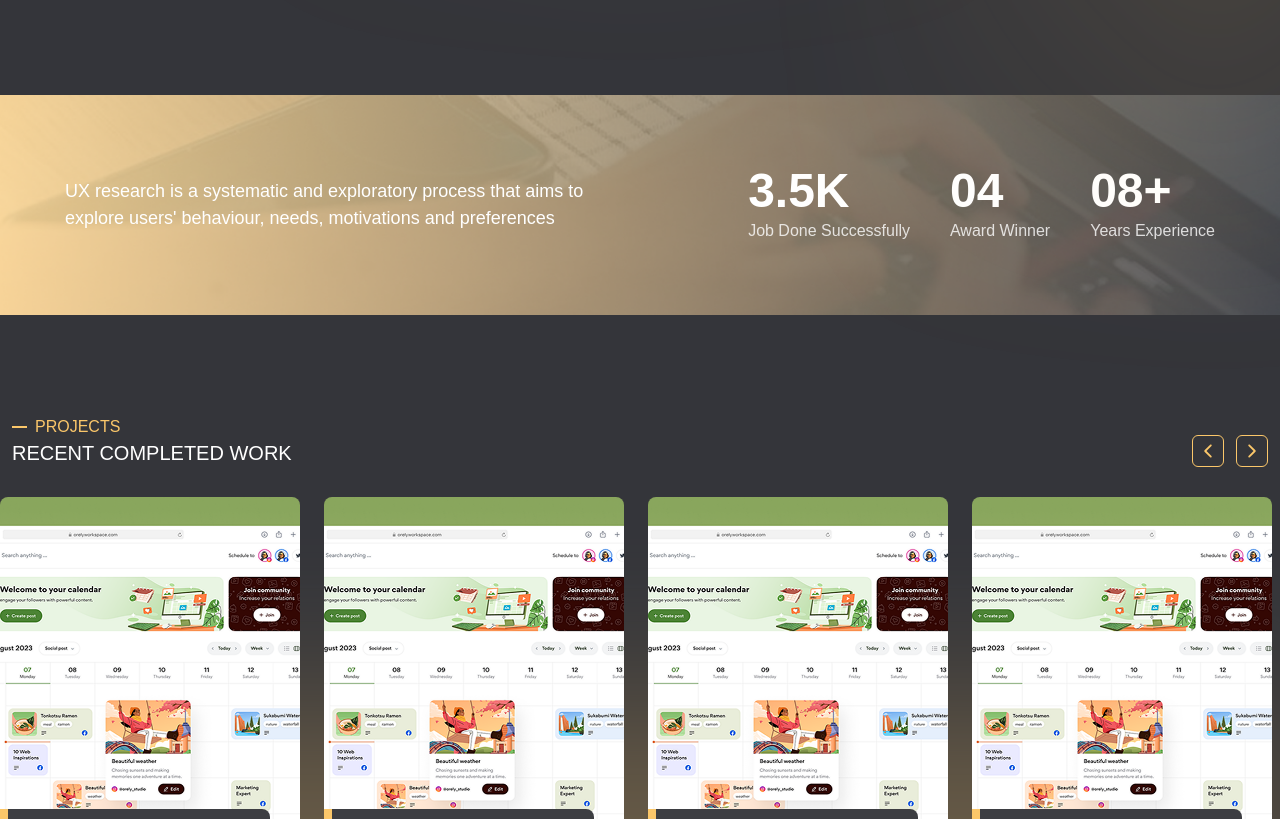
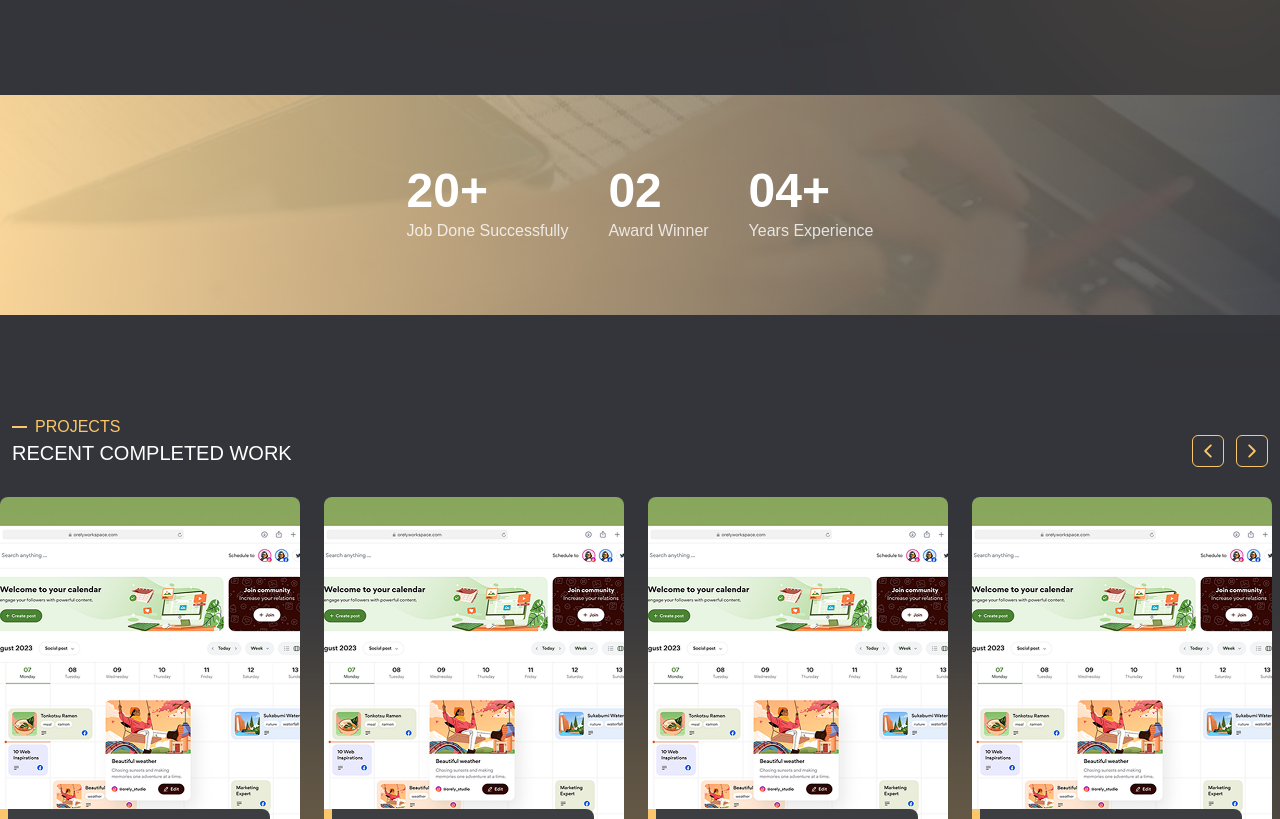
Before and after one commit to enamul90/Portfolio_Next, a Next.js app: page / in a window 1280 px wide. Shown: the part 1960-2779 px from the top of the page. Built offline with nearby package versions, Linux system fonts and the light colour scheme.

Commit message:
update content

```diff
--- a/app/component/Footer.jsx
+++ b/app/component/Footer.jsx
@@ -28,10 +28,10 @@ const Footer = () => {
                     <h3 className="text-3xl font-semibold hidden lg:inline-block">TOUCE  </h3>
                     <span className=" flex-shrink-1 w-full  border border-[#FBC76A] hidden lg:inline-block "></span>
                     <div className="py-2 flex items-center gap-4 justify-end">
-                        <FaGit className="text-2xl" />
-                        <FaBehance className="text-2xl" />
-                        <TiSocialFacebookCircular className="text-2xl" />
-                        <FaInstagram className="text-2xl" />
+                        <a className='cursor-pointer' href="https://github.com/enamul90" target={"_blank"}><FaGit className="text-2xl" /></a>
+                        <a className='cursor-pointer' href="https://www.behance.net/mdenamulhossen90" target={"_blank"}><FaBehance className="text-2xl" /></a>
+                        <a className='cursor-pointer' href="https://www.facebook.com/gazienamul.hossain/" target={"_blank"}><TiSocialFacebookCircular className="text-2xl" /></a>
+                        <a className='cursor-pointer' href="https://www.instagram.com/menamulhfiroz90/" target={"_blank"}><FaInstagram className="text-2xl" /></a>
                     </div>
                 </div>
 
--- a/app/component/Summary.jsx
+++ b/app/component/Summary.jsx
@@ -5,36 +5,27 @@ const Summary = () => {
 
     const AwadList = [
         {
-            number : "3.5K ",
+            number : "20+",
             title : "Job Done Successfully"
         },
         {
-            number : "04 ",
+            number : "02",
             title : "Award Winner"
         },
         {
-            number : "08+",
+            number : "04+",
             title : "Years Experience"
         },
 
     ]
 
 
-    const Text = ()=>{
-        return(
-            <>
-                <p className=" text-lg font-normal leading-[150%] text-center lg:text-start ">
-                    UX research is a systematic and exploratory process that aims to explore users'
-                    behaviour, needs, motivations and preferences
-                </p>
-            </>
-        )
-    }
+
 
     const MyAward = ({data})=>{
 
         return(
-            <div className="flex flex-wrap justify-center lg:justify-end items-center gap-x-10 gap-y-4 mt-4 lg:mt-0 ">
+            <div className="flex flex-wrap justify-center items-center gap-x-10 gap-y-4 mt-4 lg:mt-0 ">
                 {
                     data.map((item,index)=>{
                         return(
@@ -54,13 +45,8 @@ const Summary = () => {
 
     return (
         <div  className="mt-[100px] summary-box py-10 px-3 lg:px-0 ">
-            <div className="max-w-[1150px] mx-auto py-8 grid lg:grid-cols-4 grid-cols-2 gap-6 ">
-                <div className="col-span-2 flex items-center">
-                    <Text />
-                </div>
-                <div className="col-span-2 ">
-                    <MyAward data={AwadList} />
-                </div>
+            <div className="max-w-[1150px] mx-auto py-8  ">
+                <MyAward data={AwadList} />
             </div>
         </div>
     );
```
